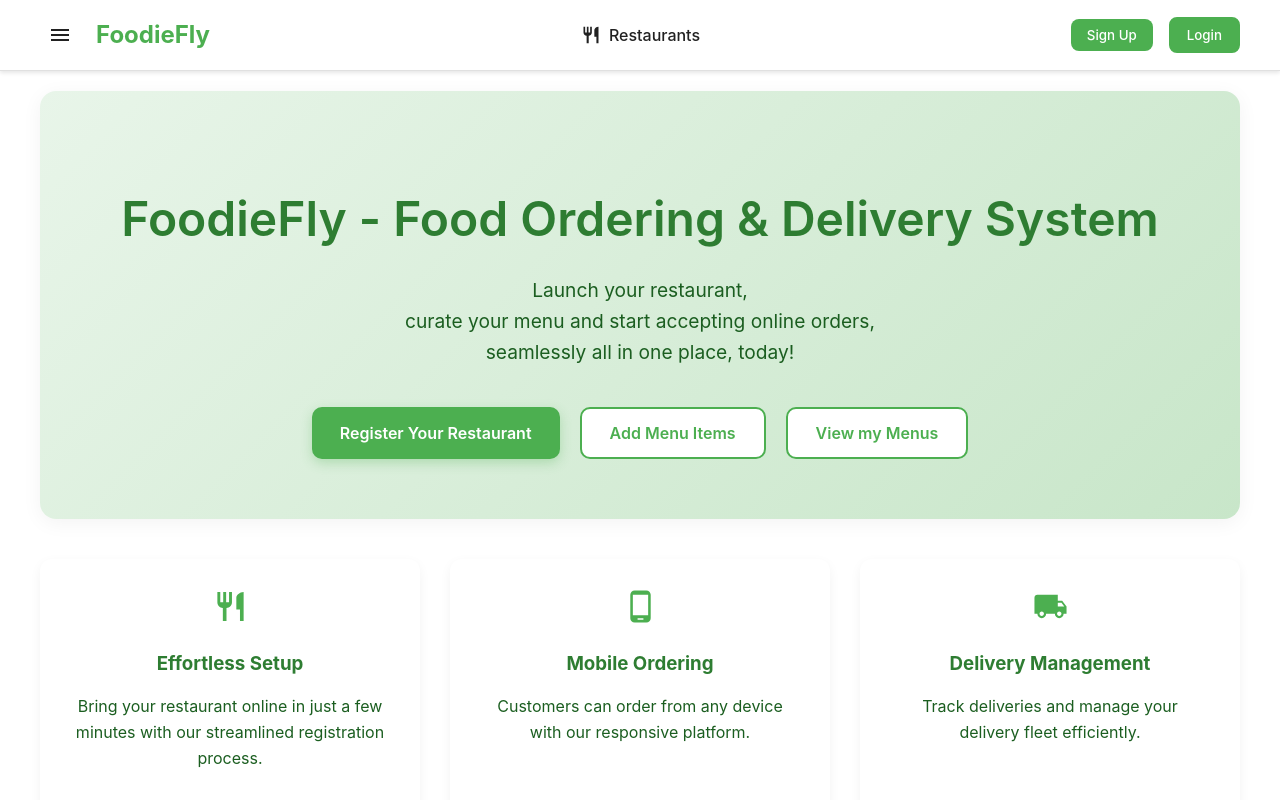
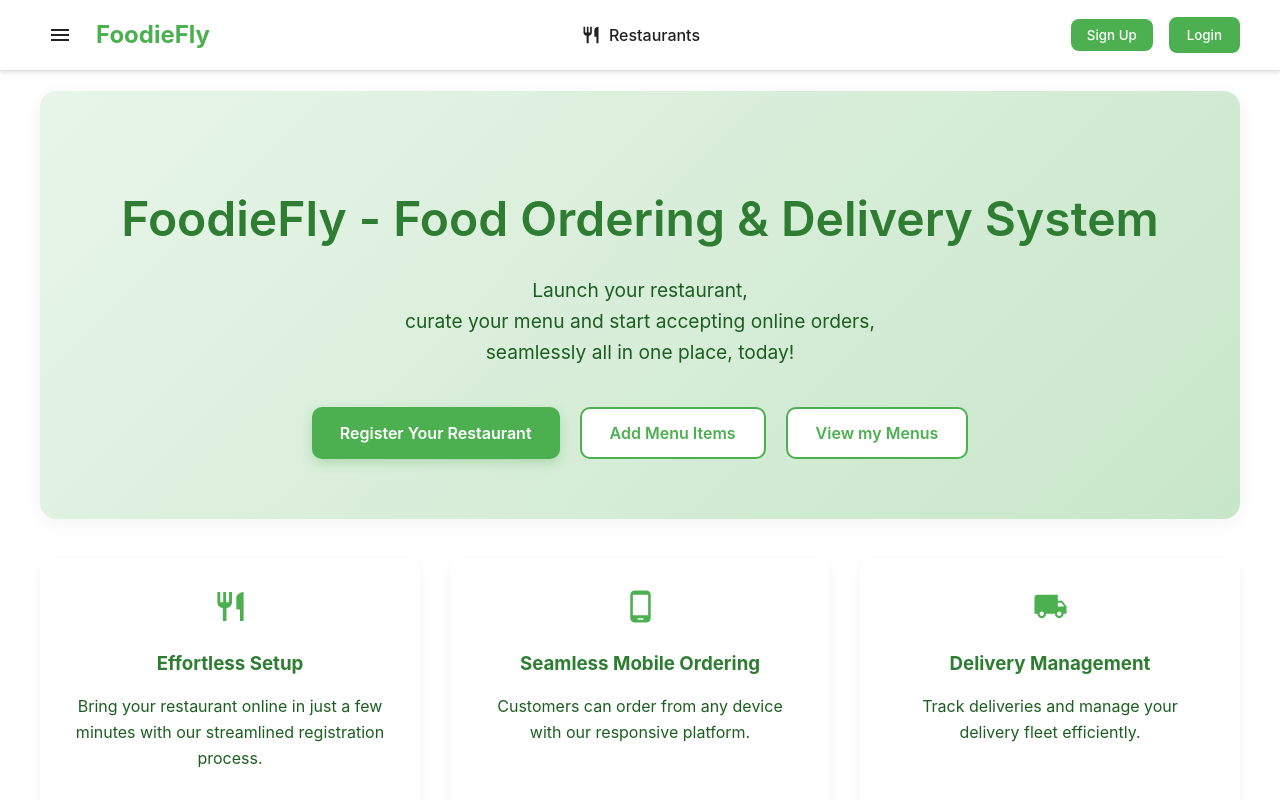
Before and after one commit to JordanCJ7/FoodieFly, a React (Create React App) app in the folder frontend/: page /restaurant-home in a window 1280 px wide. Shown: the top 800 px of the page. Built offline with nearby package versions, Linux system fonts and the light colour scheme.

Commit message:
Update Home.js

```diff
--- a/frontend/src/pages/RestaurantAdmin/home/Home.js
+++ b/frontend/src/pages/RestaurantAdmin/home/Home.js
@@ -108,7 +108,7 @@ function Home() {
           <div className="feature-icon">
             <PhoneAndroidIcon fontSize="large" />
           </div>
-          <h3>Mobile Ordering</h3>
+          <h3>Seamless Mobile Ordering</h3>
           <p>Customers can order from any device with our responsive platform.</p>
         </div>
         <div className="feature">
```
